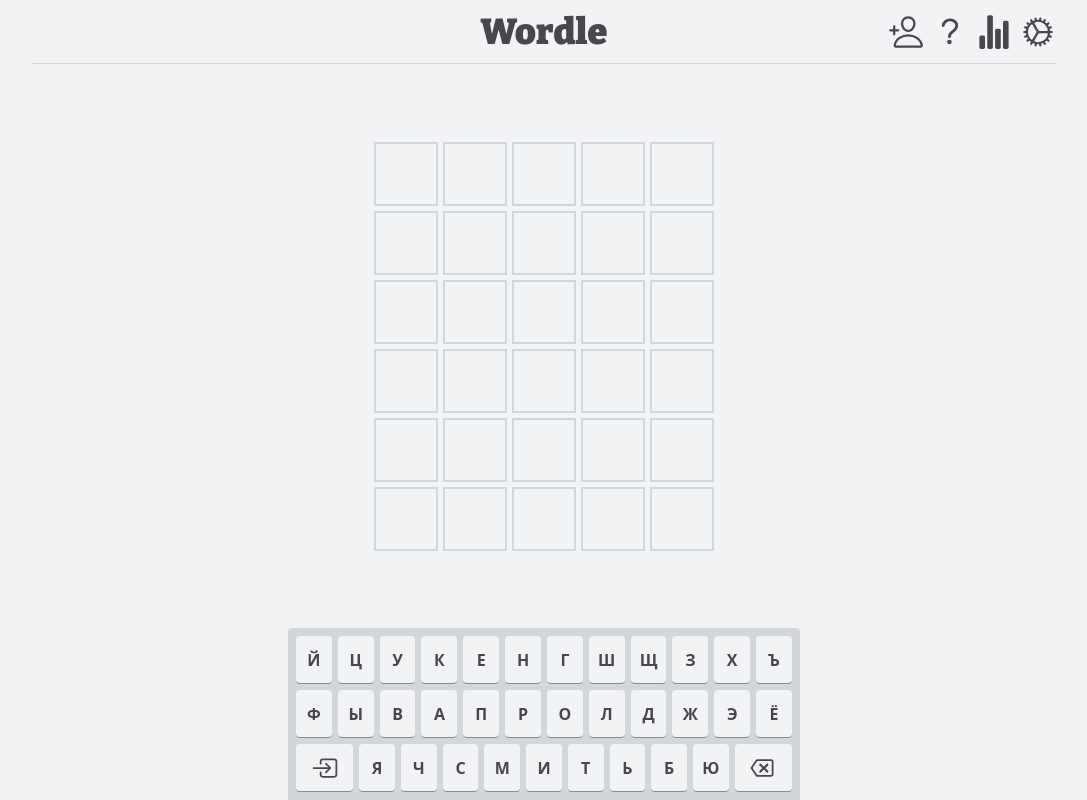
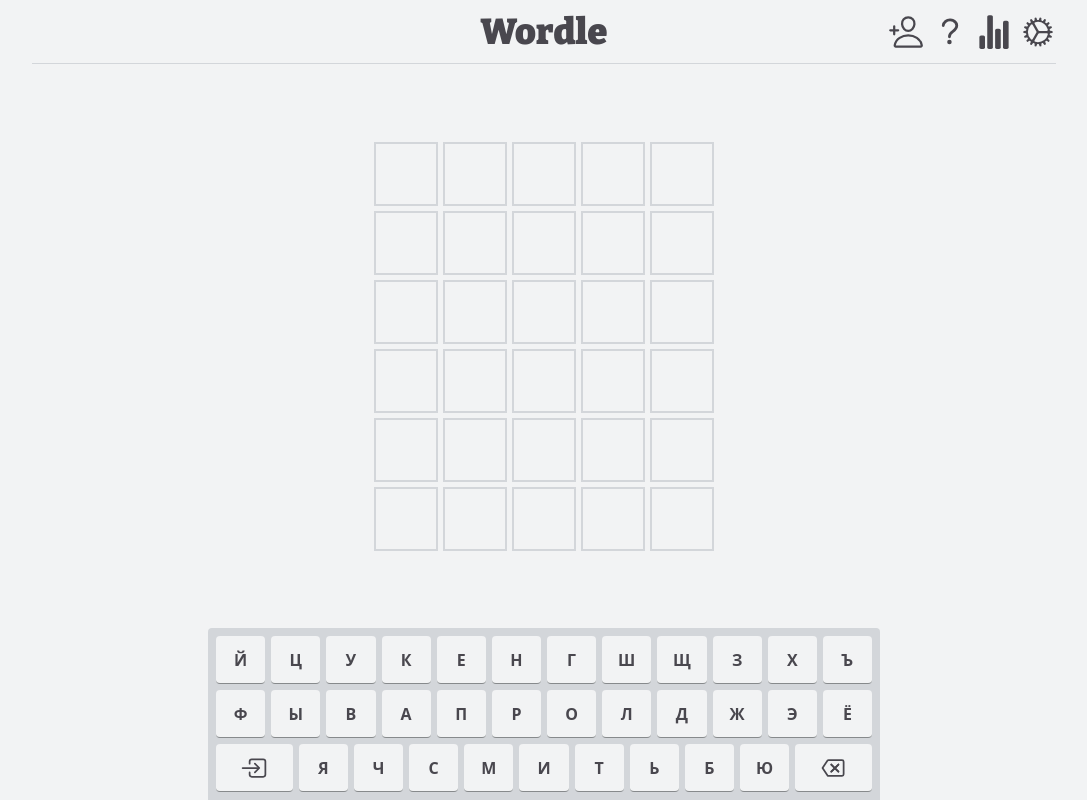
Before and after one commit to DenisShamanskiy/react-demo-wordle, a React (Create React App) app: page / in a window 1280 px wide. Shown: the whole page, without its empty margins (96-1183 px from the left). Built offline with nearby package versions, Linux system fonts and the light colour scheme.

Commit message:
Небольшие правки стилей и верстки клавиатуры

```diff
--- a/src/components/App.tsx
+++ b/src/components/App.tsx
@@ -145,21 +145,7 @@
     //   return
     // }
   }
-  const handleClick = (event: React.MouseEvent<HTMLButtonElement, MouseEvent>) => {
-    const pressedKey = event.currentTarget.dataset['key']!
-    if (gameStatus === 'WIN') return
-    if (pressedKey === '←' && nextLetter !== 0) {
-      dispatch(removeLetterBoard())
-      return
-    }
-    if (pressedKey === '↵') {
-      checkGuess()
-      return
-    }
-    const found = pressedKey.match(/[а-яА-ЯЁё]/gi)
-    if (!found || found.length > 1) return
-    else dispatch(addLetterBoard(pressedKey))
-  }
+
   const getModalContent = (titleContent: string) => {
     switch (titleContent) {
       case 'ConfirmNewGame':
@@ -214,7 +200,7 @@
     >
       <Routes>
         <Route path='/' element={<Header />}>
-          <Route index element={<Game handleClick={handleClick} />} />
+          <Route index element={<Game checkGuess={checkGuess} />} />
           <Route path='user' element={<User />} />
           <Route path='auth' element={<Auth />} />
           <Route path='rules' element={<Rules2 />} />
--- a/src/components/Keyboard.tsx
+++ b/src/components/Keyboard.tsx
@@ -1,72 +1,111 @@
+import { useEffect } from 'react'
+import { addLetterBoard, colorKey, removeLetterBoard } from 'store/gameSlice'
 import { useAppDispatch, useAppSelector } from 'utils/hook'
-import { useEffect } from 'react'
-import { globalSvgSelector } from 'utils/globalSvgSelector'
-import { colorKey } from 'store/gameSlice'
 
 type KeyboardProps = {
-  handleClick: (event: React.MouseEvent<HTMLButtonElement, MouseEvent>) => void
+  checkGuess: () => void
 }
 
-const Keyboard = ({ handleClick }: KeyboardProps) => {
+const Keyboard = ({ checkGuess }: KeyboardProps) => {
   const dispatch = useAppDispatch()
 
   const darkTheme = useAppSelector((state) => state.settings.darkMode)
-  const { board, keyBoard, currentRowIndex } = useAppSelector((state) => state.game)
+  const { board, keyBoard, currentRowIndex, gameStatus, nextLetter } = useAppSelector(
+    (state) => state.game,
+  )
 
-  const getColorKey = (color: string | undefined) => {
+  const addClassColor = (color: string | undefined) => {
     switch (color) {
       case 'letter-green':
-        return `text-wordleWhite ${darkTheme ? 'bg-wordleGreenDark' : 'bg-wordleGreen'}`
+        return 'bg-w-green dark:bg-w-green-dark'
       case 'letter-yellow':
-        return `text-wordleWhite ${darkTheme ? 'bg-wordleYellowDark' : 'bg-wordleYellow'}`
+        return 'bg-w-yellow dark:bg-w-yellow-dark'
       case 'letter-grey':
-        return `text-wordleWhite ${darkTheme ? 'bg-wordleGreyDark' : 'bg-wordleGrey'}`
+        return 'bg-w-grey dark:bg-w-grey-dark'
       default:
         return ''
     }
   }
+
+  const handleClick = (event: React.MouseEvent<HTMLButtonElement, MouseEvent>) => {
+    const pressedKey = event.currentTarget.dataset['key']!
+    if (gameStatus === 'WIN') return
+    if (pressedKey === '←' && nextLetter !== 0) {
+      dispatch(removeLetterBoard())
+      return
+    }
+    if (pressedKey === '↵') {
+      checkGuess()
+      return
+    }
+    const found = pressedKey.match(/[а-яА-ЯЁё]/gi)
+    if (!found || found.length > 1) return
+    else dispatch(addLetterBoard(pressedKey))
+  }
+
   useEffect(() => {
     if (currentRowIndex > 0) {
       dispatch(colorKey(board[currentRowIndex - 1]!))
     }
   }, [currentRowIndex]) // eslint-disable-line
+
   return (
-    <div
-      className={`${
-        darkTheme ? 'bg-wordleBlack' : 'bg-wordleTone4'
-      } w-full max-w-lg mx-auto p-2 rounded-t flex flex-col select-none font-sans`}
-    >
+    <div className='w-full max-w-2xl mx-auto p-2 rounded-t flex flex-col gap-y-1.5 bg-w-grey-tone-2 dark:bg-w-black font-sans select-none'>
       {keyBoard.map((_, indexRow) => {
         if (indexRow === 2) {
           return (
-            <div className='w-full flex' key={indexRow}>
+            <div className='w-full grid grid-cols-keyBoardLastRow gap-x-1.5' key={indexRow}>
               <button
                 type='button'
                 data-key='↵'
-                className={`button-key bg-no-repeat ${
-                  darkTheme
-                    ? 'bg-wordleTone2Dark border-black'
-                    : 'bg-wordleWhite border-wordleTone3'
-                } bg-[length:50%] bg-center flex-[1.6_1_0%]`}
+                className='button-key border-w-grey-tone-1 bg-w-white dark:bg-w-grey-tone-5 flex-[2_1_0%]'
                 onClick={handleClick}
               >
-                {globalSvgSelector('key-enter', darkTheme)}
+                <svg
+                  xmlns='http://www.w3.org/2000/svg'
+                  width='28'
+                  height='28'
+                  viewBox='0 0 512 512'
+                >
+                  <title>key-enter</title>
+                  <path
+                    d='M176,176V136a40,40,0,0,1,40-40H424a40,40,0,0,1,40,40V376a40,40,0,0,1-40,40H216a40,40,0,0,1-40-40V336'
+                    fill='none'
+                    stroke={darkTheme ? '#F2F3F4' : '#49474E'}
+                    strokeLinecap='round'
+                    strokeLinejoin='round'
+                    strokeWidth='32px'
+                  />
+                  <polyline
+                    points='272 336 352 256 272 176'
+                    fill='none'
+                    stroke={darkTheme ? '#F2F3F4' : '#49474E'}
+                    strokeLinecap='round'
+                    strokeLinejoin='round'
+                    strokeWidth='32px'
+                  />
+                  <line
+                    x1='48'
+                    y1='256'
+                    x2='336'
+                    y2='256'
+                    fill='none'
+                    stroke={darkTheme ? '#F2F3F4' : '#49474E'}
+                    strokeLinecap='round'
+                    strokeLinejoin='round'
+                    strokeWidth='32px'
+                  />
+                </svg>
               </button>
               {keyBoard[indexRow]?.map((buttonKey, indexKey) => {
                 return (
                   <button
                     type='button'
                     data-key={buttonKey.value}
-                    className={`button-key ${
+                    className={`button-key min-w-[27.66px] ${
                       buttonKey.color
-                        ? `${getColorKey(buttonKey.color)} ${
-                            darkTheme ? 'border-black' : 'border-[color:var(--color-border-dark)]'
-                          }`
-                        : `${
-                            darkTheme
-                              ? 'bg-wordleTone2Dark text-wordleWhite border-black'
-                              : 'bg-wordleWhite text-wordleQuartz border-wordleTone3'
-                          }`
+                        ? `${addClassColor(buttonKey.color)} border-[#6c6e70] text-w-white }`
+                        : 'border-w-grey-tone-1 bg-w-white dark:bg-w-grey-tone-5 text-w-quartz dark:text-w-white'
                     }`}
                     onClick={handleClick}
                     key={indexKey}
@@ -78,20 +117,74 @@
               <button
                 type='button'
                 data-key='←'
-                className={`button-key bg-no-repeat ${
-                  darkTheme
-                    ? 'bg-wordleTone2Dark border-black'
-                    : 'bg-wordleWhite border-wordleTone3'
-                } bg-[length:50%] bg-center flex-[1.6_1_0%]`}
+                className='button-key border-w-grey-tone-1 bg-w-white dark:bg-w-grey-tone-5 flex-[2_1_0%]'
                 onClick={handleClick}
               >
-                {globalSvgSelector('key-backspace', darkTheme)}
+                <svg
+                  xmlns='http://www.w3.org/2000/svg'
+                  width='28'
+                  height='28'
+                  viewBox='0 0 512 512'
+                >
+                  <title>key-backspace</title>
+                  <path
+                    d='M135.19,390.14A28.79,28.79,0,0,0,156.87,400H403.13A29,29,0,0,0,432,371.13V140.87A29,29,0,0,0,403.13,112H156.87a28.84,28.84,0,0,0-21.67,9.84v0L46.33,256l88.86,134.11Z'
+                    fill='none'
+                    stroke={darkTheme ? '#F2F3F4' : '#49474E'}
+                    strokeLinejoin='round'
+                    strokeWidth='32px'
+                  />
+                  <line
+                    x1='336.67'
+                    y1='192.33'
+                    x2='206.66'
+                    y2='322.34'
+                    fill='none'
+                    stroke={darkTheme ? '#F2F3F4' : '#49474E'}
+                    strokeLinecap='round'
+                    strokeLinejoin='round'
+                    strokeWidth='32px'
+                  />
+                  <line
+                    x1='336.67'
+                    y1='322.34'
+                    x2='206.66'
+                    y2='192.33'
+                    fill='none'
+                    stroke={darkTheme ? '#F2F3F4' : '#49474E'}
+                    strokeLinecap='round'
+                    strokeLinejoin='round'
+                    strokeWidth='32px'
+                  />
+                  <line
+                    x1='336.67'
+                    y1='192.33'
+                    x2='206.66'
+                    y2='322.34'
+                    fill='none'
+                    stroke={darkTheme ? '#F2F3F4' : '#49474E'}
+                    strokeLinecap='round'
+                    strokeLinejoin='round'
+                    strokeWidth='32px'
+                  />
+                  <line
+                    x1='336.67'
+                    y1='322.34'
+                    x2='206.66'
+                    y2='192.33'
+                    fill='none'
+                    stroke={darkTheme ? '#F2F3F4' : '#49474E'}
+                    strokeLinecap='round'
+                    strokeLinejoin='round'
+                    strokeWidth='32px'
+                  />
+                </svg>
               </button>
             </div>
           )
         }
         return (
-          <div className='mb-1.5 flex w-full' key={indexRow}>
+          <div className='w-full grid grid-cols-12 gap-x-1.5' key={indexRow}>
             {keyBoard[indexRow]?.map((buttonKey, indexKey) => {
               return (
                 <button
@@ -99,14 +192,8 @@
                   data-key={buttonKey.value}
                   className={`button-key ${
                     buttonKey.color
-                      ? `${getColorKey(buttonKey.color)} ${
-                          darkTheme ? 'border-black' : 'border-[color:var(--color-border-dark)]'
-                        }`
-                      : `${
-                          darkTheme
-                            ? 'bg-wordleTone2Dark text-wordleWhite border-black'
-                            : 'bg-wordleWhite text-wordleQuartz border-wordleTone3'
-                        }`
+                      ? `${addClassColor(buttonKey.color)} border-[#6c6e70] text-w-white }`
+                      : 'border-w-grey-tone-1 bg-w-white dark:bg-w-grey-tone-5 text-w-quartz dark:text-w-white'
                   }`}
                   onClick={handleClick}
                   key={indexKey}
--- a/src/index.css
+++ b/src/index.css
@@ -55,7 +55,7 @@
 
 
   .button-key {
-    @apply h-[48px] mr-1.5 p-0 rounded border-b flex flex-1 justify-center items-center font-bold uppercase cursor-pointer select-none last:mr-0 active:border-0 active:border-t;
+    @apply h-[48px] rounded border-b dark:border-none flex flex-1 justify-center items-center font-bold uppercase cursor-pointer active:border-none active:scale-95;
   }
 
 
--- a/src/pages/Game.tsx
+++ b/src/pages/Game.tsx
@@ -2,14 +2,14 @@
 import Keyboard from '../components/Keyboard'
 
 type KeyboardProps = {
-  handleClick: (event: React.MouseEvent<HTMLButtonElement, MouseEvent>) => void
+  checkGuess: () => void
 }
 
-const Game = ({ handleClick }: KeyboardProps) => {
+const Game = ({ checkGuess }: KeyboardProps) => {
   return (
     <section className='h-full flex flex-col justify-between'>
       <Board />
-      <Keyboard handleClick={handleClick} />
+      <Keyboard checkGuess={checkGuess} />
     </section>
   )
 }
--- a/tailwind.config.js
+++ b/tailwind.config.js
@@ -45,10 +45,14 @@
         modal: '0 4px 23px 0 rgb(0 0 0 / 20%)',
       },
       gridTemplateRows: {
-        board: 'repeat(6, 64px)',
+        board: 'repeat(6, 54px)',
+        boardMD: 'repeat(6, 64px)',
       },
       gridTemplateColumns: {
-        board: 'repeat(5, 64px)',
+        board: 'repeat(5, 54px)',
+        boardMD: 'repeat(5, 64px)',
+        keyBoardLastRow:
+          'minmax(44.55px, 1fr) repeat(9, minmax(27.66px, 49.16px)) minmax(44.55px, 1fr)',
       },
       colors: {
         'w-black': '#121213',
@@ -71,6 +75,7 @@
         'w-grey-tone-2': '#d3d6da',
         'w-grey-tone-3': '#3a3a3c',
         'w-grey-tone-4': '#565758',
+        'w-grey-tone-5': '#818384',
         //
         'w-disabled': '#bdc0c4',
         'w-disabled-dark': '#3f4041',
```
Also changed, not shown: src/components/Board.tsx (+5 -2 lines).
